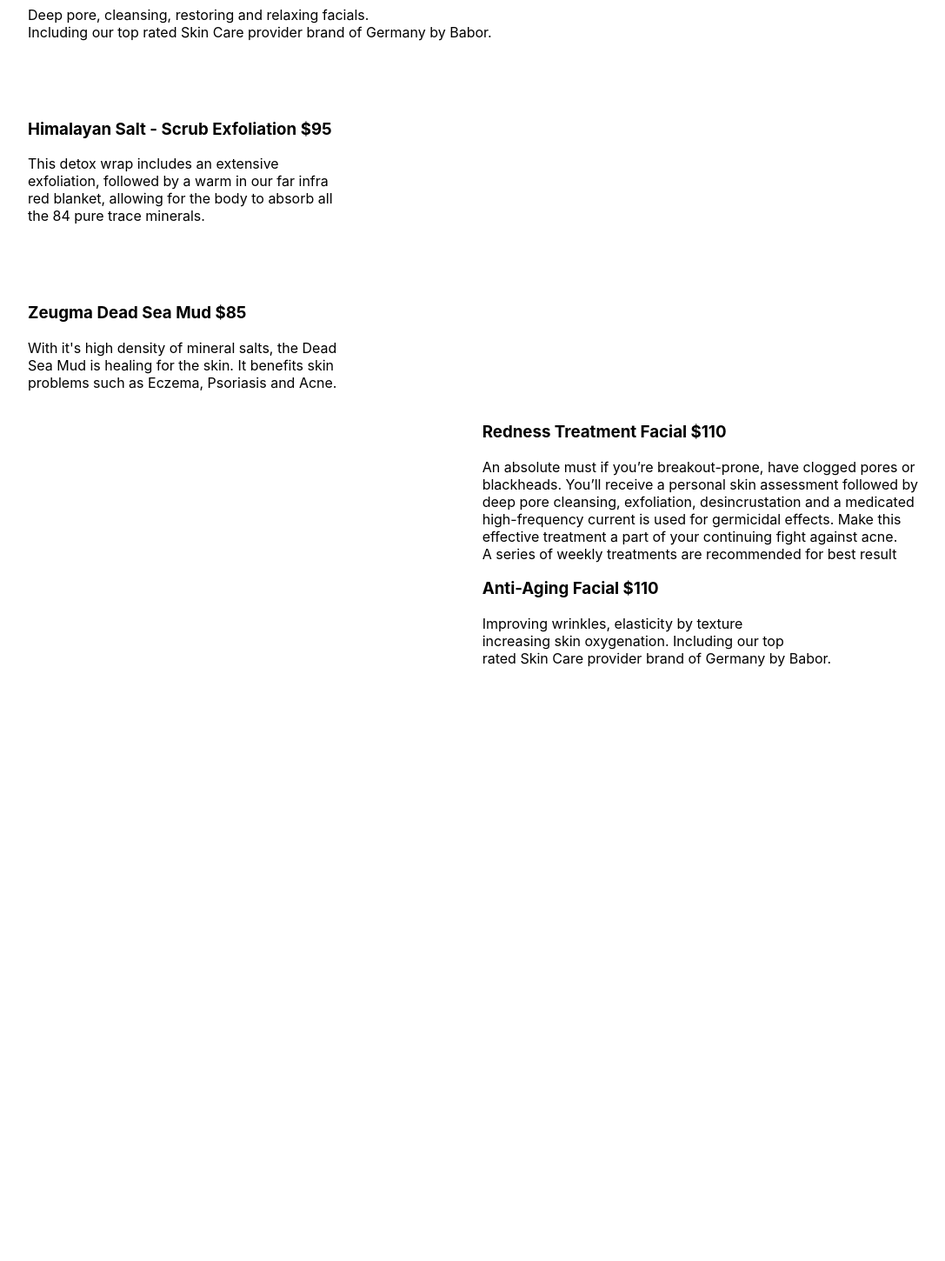
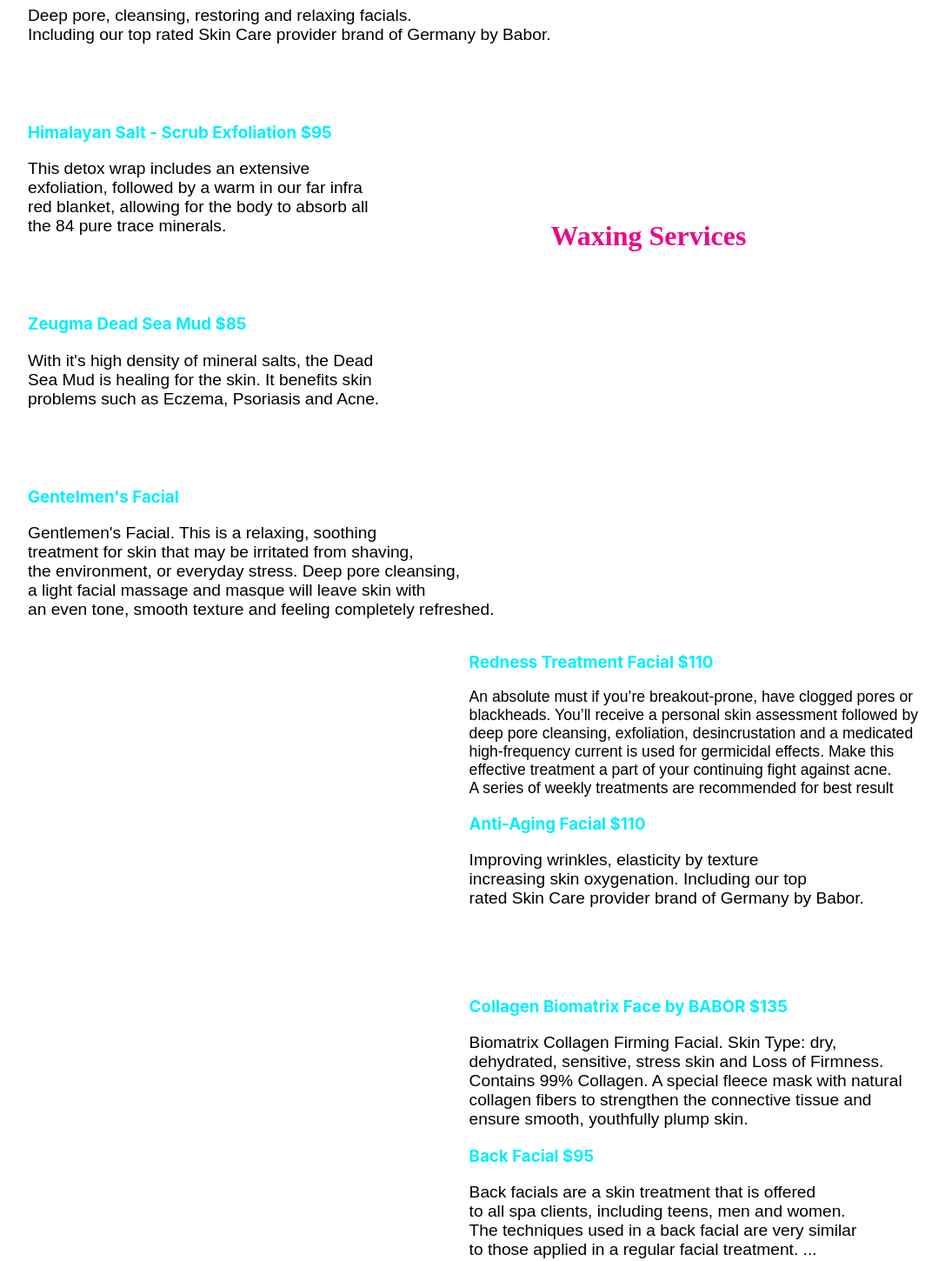
Before and after one commit to batuhaandogan/zeugma-spa, a React (Create React App) app in the folder myfolder/: page / in a window 1280 px wide. Shown: the part 1140-2590 px from the top of the page at 87% size, without its empty margins (96-1183 px from the left). Before the commit the page ends 1923 px from the top, so only its background shows below. Built offline with nearby package versions, Linux system fonts and the light colour scheme.

Commit message:
trying to add the waxing part

```diff
--- a/myfolder/src/App.css
+++ b/myfolder/src/App.css
@@ -216,4 +216,54 @@ margin-top: 30px;
 
 .display-them > div {
  margin-top: 90px;
+
 }
+
+.display-them > p {
+  font-family: 'Montserrat', sans-serif;
+  font-size: 1.2rem;
+
+}
+
+
+#put-it {
+  margin-top: 102px;
+}
+
+
+
+.display-them-two > div > p {
+  font-family: 'Montserrat', sans-serif;
+  font-size: 1.2rem;
+}
+
+.display-them > div > p {
+  font-family: 'Montserrat', sans-serif;
+  font-size: 1.2rem;
+}
+
+.display-them-two p {
+  font-family: 'Montserrat', sans-serif;
+  font-size: 1.1rem;
+}
+
+
+h3 {
+  color: rgb(0, 238, 255);
+}
+
+
+.waxing-class h1 {
+    font-family: 'Courgette', cursive;
+    /* position: absolute; */
+      color: #e80a89;
+      padding-right: 300px;
+      padding-top: 200px;
+
+}
+
+.waxing-class {
+/* position: aboslute; */
+
+
+}
--- a/myfolder/src/components/Home.js
+++ b/myfolder/src/components/Home.js
@@ -30,6 +30,10 @@ class Home extends Component {
                     <div className="facial-treatments">
                         <h1>Facial Beauty Treatments</h1>
 
+
+
+
+
                         <div style={{float: "left"}} className="display-them">
                             <h3>European Signature Facial $95/$115</h3>
                             <p>Deep pore, cleansing, restoring and relaxing facials.<br/>
@@ -46,13 +50,30 @@ class Home extends Component {
 
                                  <div>
                                 <h3>Zeugma Dead Sea Mud $85</h3>
-                               <p>
+                                     <p>
                                With it's high density of mineral salts, the Dead <br/>
                                Sea Mud is healing for the skin. It benefits skin <br/>
                                problems such as Eczema, Psoriasis and Acne.
+                                     </p>
+                                 </div>
+
+                                   <div>
+                                <h3>Gentelmen's Facial</h3>
+                               <p>
+                               Gentlemen's Facial. This is a relaxing, soothing <br/>
+                               treatment for skin that may be irritated from shaving,<br/>
+                                the environment, or everyday stress. Deep pore cleansing,<br/>
+                                 a light facial massage and masque will leave skin with<br/>
+                                  an even tone, smooth texture and feeling completely refreshed.<br/>
                                </p>
+                                 </div>
+
                         </div>
-                        </div>
+
+
+
+
+
 
                         <div  style={{float: "right"}} className="display-them-two">
                             <h3>Redness Treatment Facial $110</h3>
@@ -72,9 +93,42 @@ class Home extends Component {
                                  rated Skin Care provider brand of Germany by Babor.
                                 </p>
                             </div>
+
+                                 <div id="put-it">
+                                <h3>Collagen Biomatrix Face by BABOR $135</h3>
+                             <p>
+                             Biomatrix Collagen Firming Facial. Skin Type: dry, <br/>
+                             dehydrated, sensitive, stress skin and Loss of Firmness. <br/>
+                             Contains 99% Collagen. A special fleece mask with natural <br/>
+                             collagen fibers to strengthen the connective tissue and <br/>
+                             ensure smooth, youthfully plump skin.
+                             </p>
+                                </div>
+
+                                  <div>
+                                <h3>Back Facial $95</h3>
+                             <p>
+                             Back facials are a skin treatment that is offered<br/>
+                              to all spa clients, including teens, men and women.<br/>
+                               The techniques used in a back facial are very similar <br/>
+                               to those applied in a regular facial treatment. ...<br/>
+                                A customized mask is applied to clarify and soften <br/>
+                                the skin while providing a deep moisturizing treatment
+                             </p>
+                                </div>
+
+
+
+
+
                         </div>
                     </div>
                 </div>
+
+<                               div className="waxing-class">
+                            <h1>Waxing Services</h1>
+                                   </div>
+
 
        </div>
         )
```
